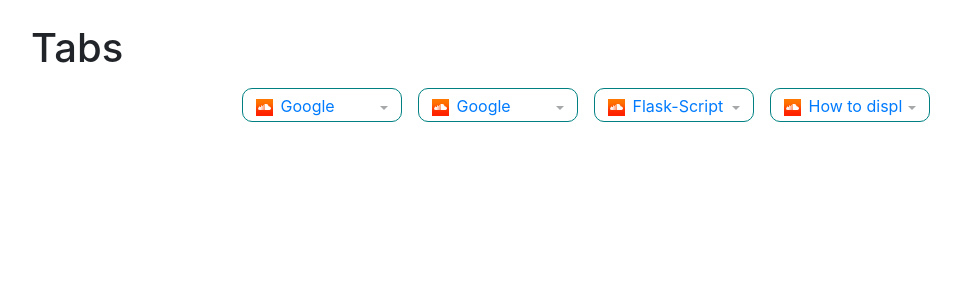
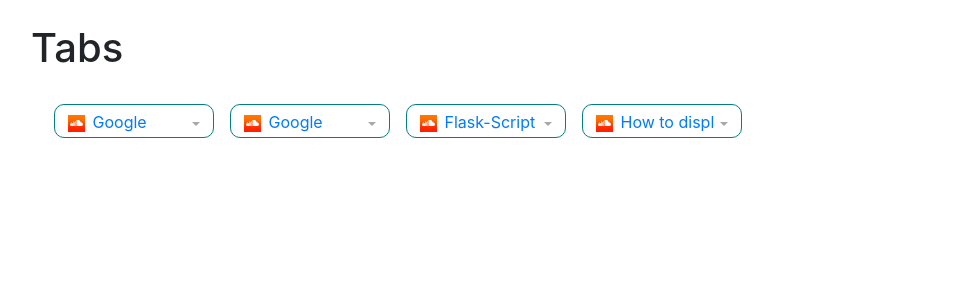
Before and after one commit to zhuk-roman/tabs, a Flask app: page / in a window 1280 px wide. Shown: the part 56-356 px from the top of the page, without its empty margins (54-1015 px from the left). Run offline with Flask 2, Linux system fonts and the light colour scheme; a user stored in the database is signed in; data comes from the database, SQL or seed files in the repository; both versions use the stored data as it was before the commit; some libraries are stand-ins or nearby versions.

Commit message:
Moving to github

```diff
--- a/requirements.txt
+++ b/requirements.txt
@@ -22,3 +22,4 @@ SQLAlchemy==1.3.8
 urllib3==1.25.6
 Werkzeug==0.16.0
 WTForms==2.2.1
+favicon
--- a/tabs/templates/tabs.html
+++ b/tabs/templates/tabs.html
@@ -1,14 +1,13 @@
 {% extends 'layout.html' %}
 {% block tabs %}
 <h1>Tabs</h1>
-<div class="container">
-    <div class="d-flex flex-wrap justify-content-center">
+<div class="container mt-4">
+    <div class="d-flex flex-wrap justify-content-left">
         {% for tab in tabs %}
         <div class="tab_wrap m-2">
             <div class="lwrap">
-                <a class="tab" href="{{ tab.url }}" title="{{ tab.tab_name }}"><img class="favicon"
-                                                                                    src="{{ url_for('static', filename='img/'+tab.favicon)}}"
-                                                                                    alt="favicon">
+                <a class="tab" href="{{ tab.url }}" title="{{ tab.tab_name }}">
+                    <img class="favicon" src="{{ url_for('static', filename='img/'+tab.favicon)}}">
                     {{ tab.tab_name[:12] }}
                 </a></div>
             <div class="rwrap float-right">
```
Also changed, not shown: tabs/site.db (deleted), 2 other files.
